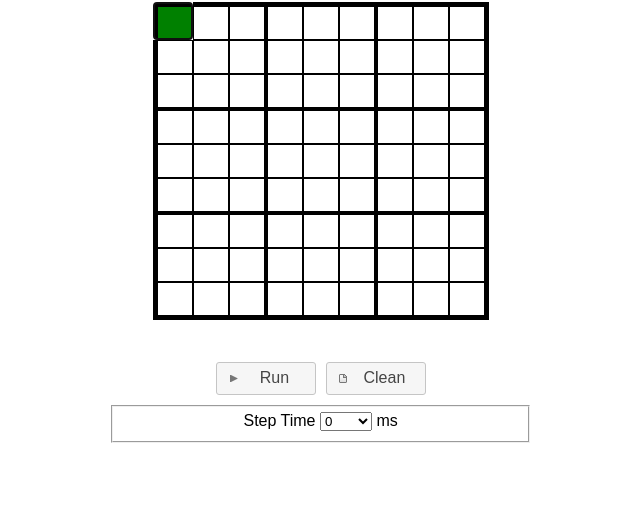
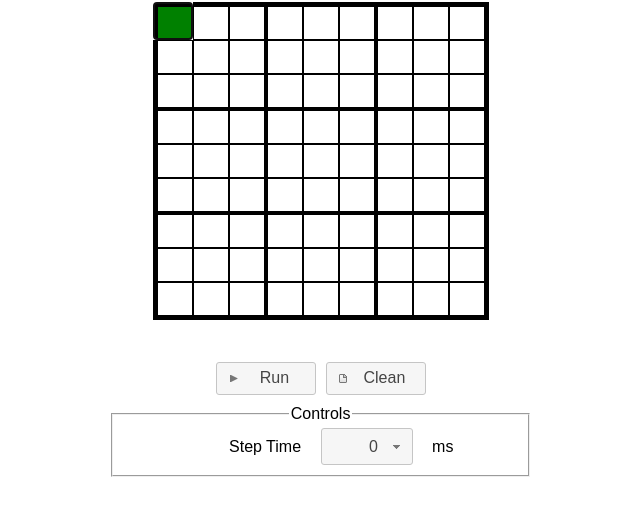
Before and after one commit to rafonso/JSSudokuSolver, a plain HTML site: page index.html in a window 1280 px wide. Shown: the part 78-594 px from the top of the page, without its empty margins (321-961 px from the left). Drawn offline with Linux system fonts and the light colour scheme.

Commit message:
adjusts on step time contrl.

```diff
--- a/css/style.css
+++ b/css/style.css
@@ -1,11 +1,12 @@
 body {
-     font-family: sans-serif;
-	padding-left: 33%;
+    font-family: sans-serif;
+    padding-left: 33%;
     width: 33%;
     text-align: center;
     /*  border-style: solid;*/
     /*    border-width: 2px;*/
 }
+/* PUZZLE CONFIGURATION - BEGIN */
 
 #puzzle {
     display: inline-block;
@@ -38,19 +39,17 @@ body {
 #cell91, #cell92, #cell93, #cell94, #cell95, #cell96, #cell97, #cell98, #cell99 {
     border-bottom-width: thick !important;
 }
-#cell31, #cell32, #cell33, #cell34, #cell35, #cell36, #cell37, #cell38, #cell39,
-#cell61, #cell62, #cell63, #cell64, #cell65, #cell66, #cell67, #cell68, #cell69 {
+#cell31, #cell32, #cell33, #cell34, #cell35, #cell36, #cell37, #cell38, #cell39, #cell61, #cell62, #cell63, #cell64, #cell65, #cell66, #cell67, #cell68, #cell69 {
     border-bottom-width: medium !important;
 }
-#cell13, #cell23, #cell33, #cell43, #cell53, #cell63, #cell73, #cell83, #cell93,
-#cell16, #cell26, #cell36, #cell46, #cell56, #cell66, #cell76, #cell86, #cell96 {
+#cell13, #cell23, #cell33, #cell43, #cell53, #cell63, #cell73, #cell83, #cell93, #cell16, #cell26, #cell36, #cell46, #cell56, #cell66, #cell76, #cell86, #cell96 {
     border-right-width: medium !important;
 }
+/* PUZZLE CONFIGURATION - END */
 
 #messages {
     height: 32px;
 }
-
 #buttons {
     padding-top: 10px;
 }
@@ -59,11 +58,36 @@ body {
     margin-left: 5px;
     margin-right: 5px;
 }
+/* CONTROLS CONFIGURATION - BEGIN */
 
 #controls {
     margin-top: 10px;
 }
-
+#controls > div {
+    display: table;
+    width: 100%
+}
+#controls > div > * {
+    display: table-cell;
+    vertical-align: middle;
+}
 #controls > div > label {
     width: 50%;
+    text-align: right;
+    padding-right: 5%;
 }
+#steptime-button {
+    width: 90px !important;
+}
+#steptime-button .ui-selectmenu-text {
+    text-align: right;
+}
+#steptime-menu li.ui-menu-item {
+    text-align: right;
+    padding-right: 33px;
+}
+#ms {
+    text-align: left;
+    padding-left: 5%;
+}
+/* CONTROLS CONFIGURATION - END */
--- a/index.html
+++ b/index.html
@@ -127,7 +127,8 @@
         <button id="btnStop" />
     </div>
     <fieldset id="controls">
-        <div>
+        <legend>Controls</legend>
+        <div id="rowSteptime">
             <label for="steptime">Step Time</label>
             <select id="steptime">
                 <option value="0">0</option>
@@ -139,7 +140,7 @@
                 <option value="500">500 </option>
                 <option value="1000">1000</option>
             </select>
-            ms
+            <span id="ms">ms</span>
         </div>
     </fieldset>
 </body>
--- a/js/sudoku.js
+++ b/js/sudoku.js
@@ -184,7 +184,7 @@ $(document).ready(function() {
             primary: "ui-icon-stop"
         })
         .button("option", "label", "Stop").hide();
-    $("#interval").selectmenu()
+    $("#steptime").selectmenu()
     $("#cell11").focus();
 
     puzzle = new Puzzle($("#puzzle"));
```
